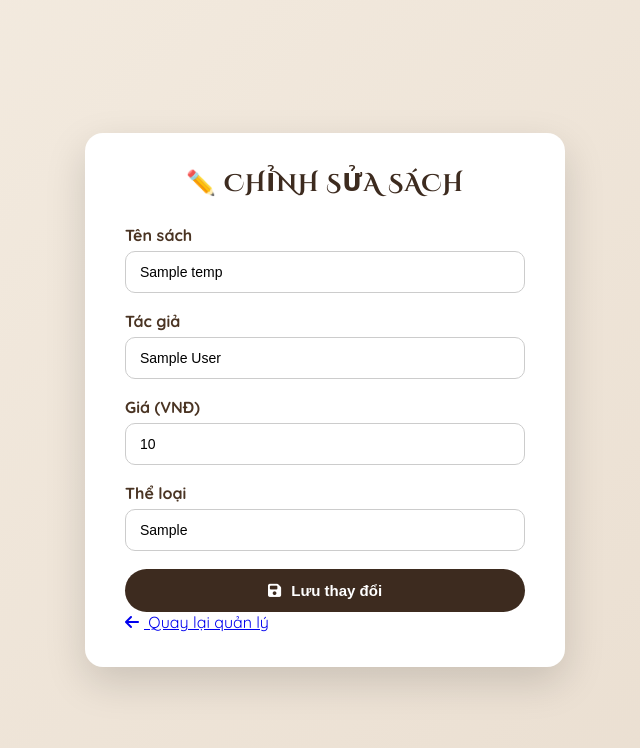
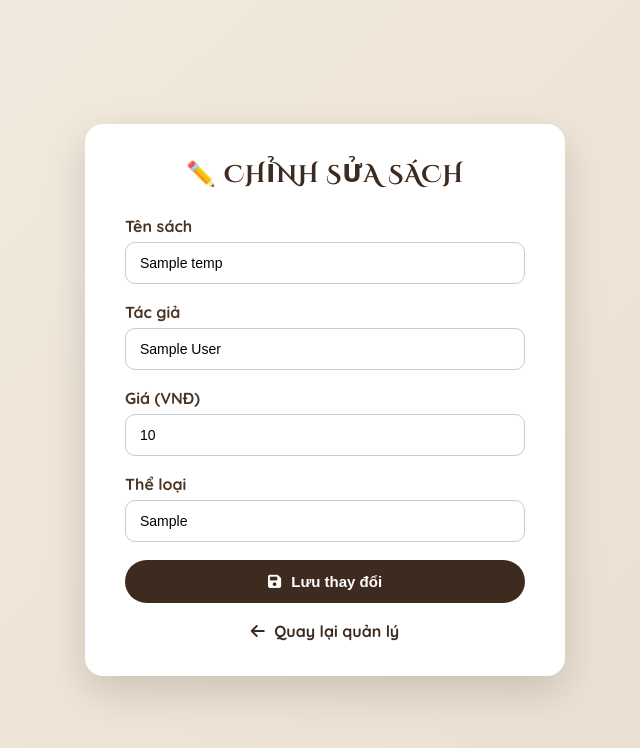
Before and after one commit to tramnguyen11021997-pixel/Quan_Ly_Ban_Sach04, a PHP site: page /books_edit.php?id=1 in a window 1280 px wide. Shown: the top 748 px of the page, without its empty margins (315-955 px from the left). Run offline with PHP 8.4, Linux system fonts and the light colour scheme; the visitor is signed in with stand-in values (Sample User, id 1); tables that the repository leaves empty or names only in its code hold one stand-in row (values such as "Sample post").

Commit message:
Update books_edit.php

```diff
--- a/books_edit.php
+++ b/books_edit.php
@@ -137,10 +137,6 @@ button:hover{
     font-weight:600;
     border:1px solid #f5c2c2;
 }
-<<<<<<< HEAD
-=======
-
->>>>>>> 203fc87 (Add orders management with best seller and stock display)
 .back-link{
     display:block;
     margin-top:18px;
```
